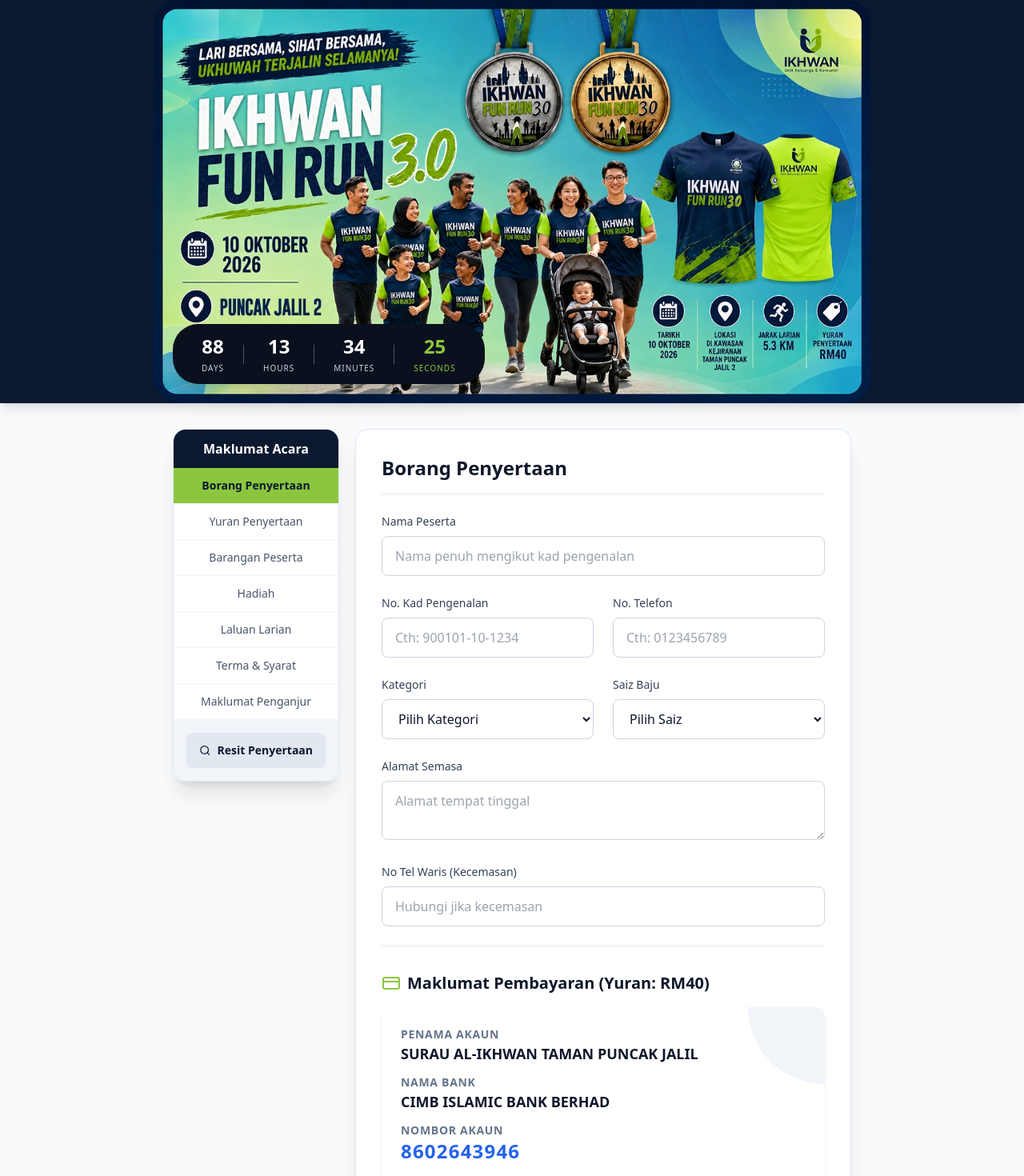
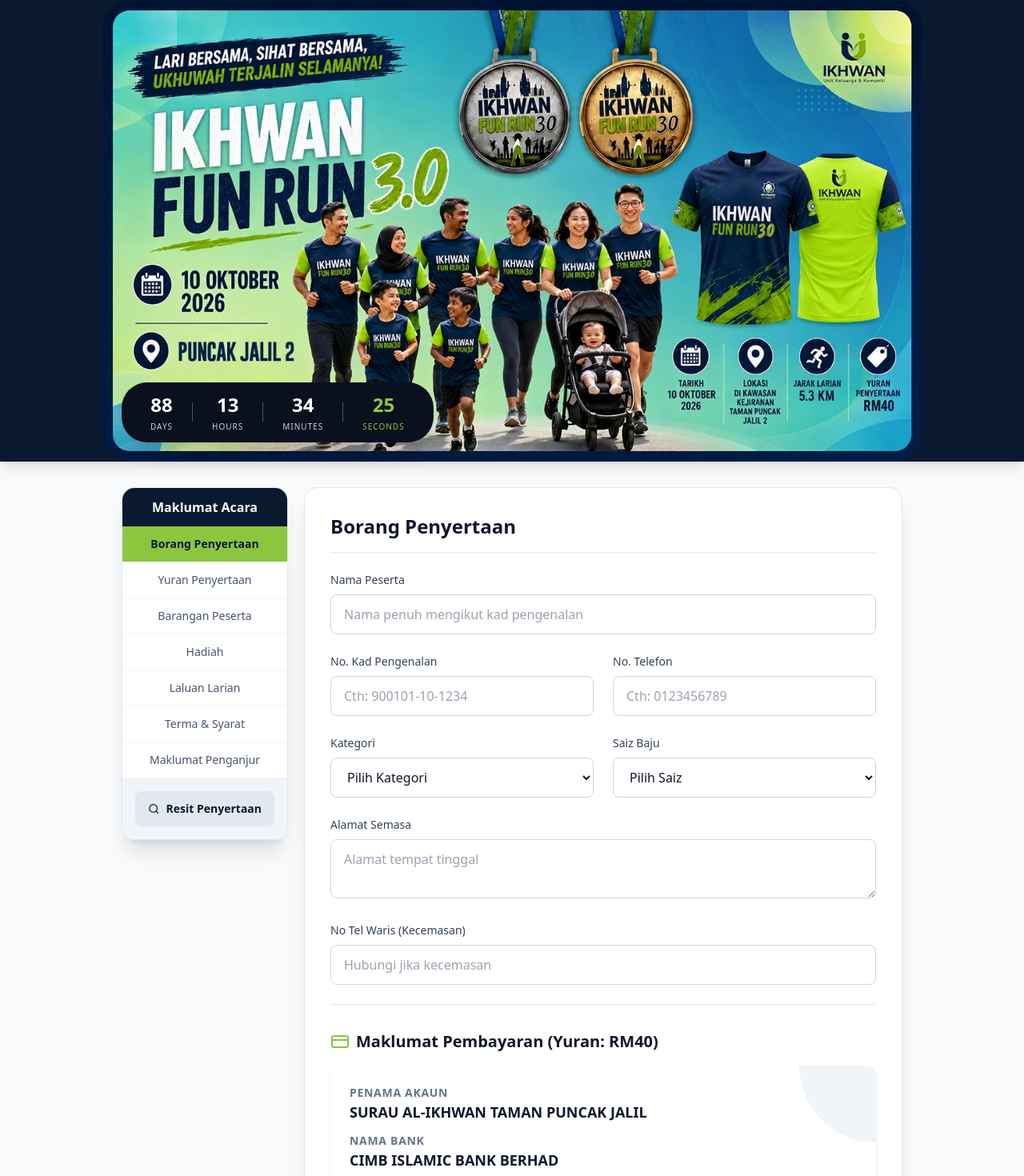
Before and after one commit to amanmana/alikhwan, a React (Vite) app: page /ifr in a window 1280 px wide. Shown: the top 1470 px of the page at 80% size. Built offline with nearby package versions, Linux system fonts and the light colour scheme; no server answers.

Commit message:
Update layout width to max-w-5xl

```diff
--- a/src/frontend/pages/ifr/IfrRegistration.tsx
+++ b/src/frontend/pages/ifr/IfrRegistration.tsx
@@ -228,7 +228,7 @@
     <div className="min-h-screen bg-slate-50 text-slate-900 font-sans pb-16">
       {/* Header Banner (Hero Image) */}
       <div className="w-full bg-[#0A192F] shadow-lg mb-8">
-        <div className="max-w-4xl mx-auto relative">
+        <div className="max-w-5xl mx-auto relative">
           <img
             src="/hero.webp"
             alt="Ikhwan Fun Run 3.0"
@@ -256,7 +256,7 @@
         </div>
       </div>
 
-      <div className="max-w-4xl mx-auto px-4 sm:px-6 mt-8">
+      <div className="max-w-5xl mx-auto px-4 sm:px-6 mt-8">
         <div className="flex flex-col md:flex-row gap-5">
 
           {/* Left Navigation Menu */}
```
